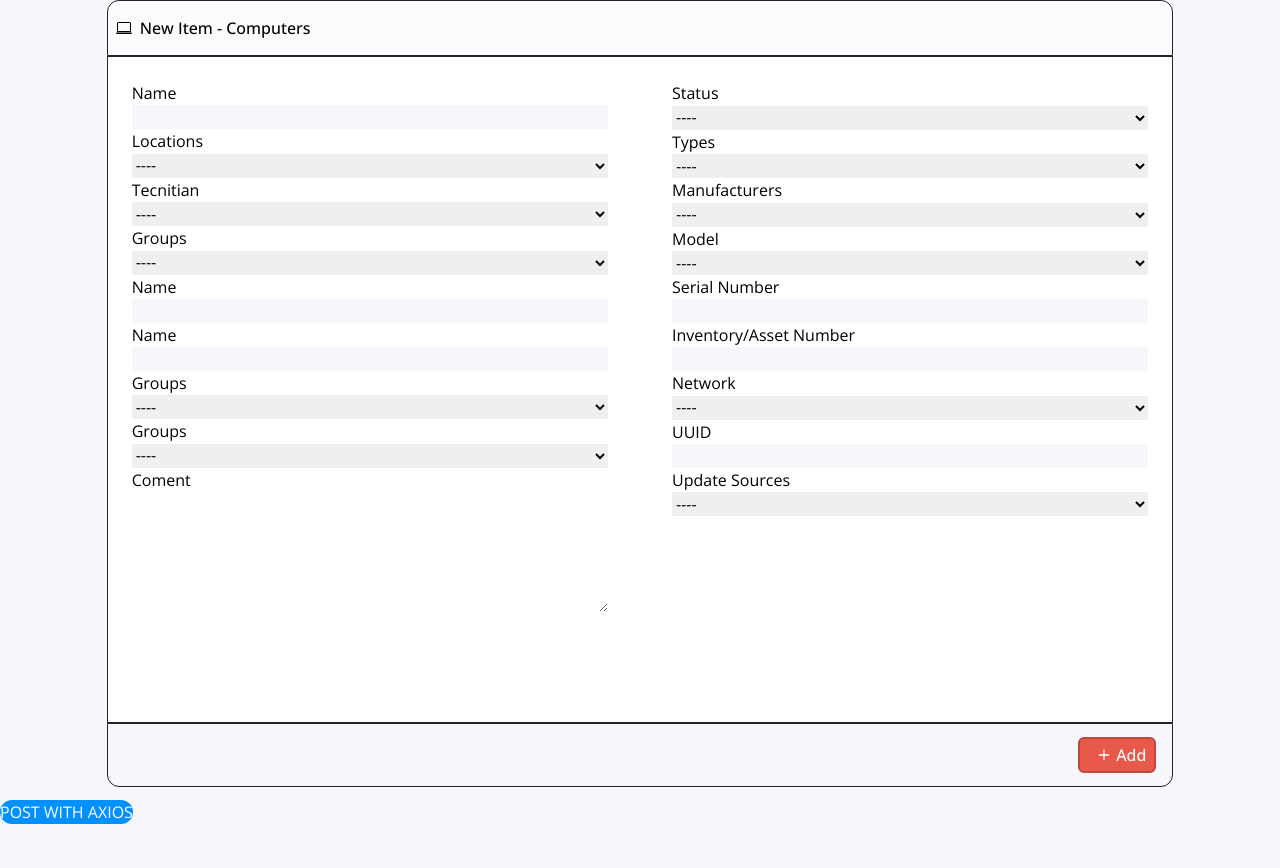
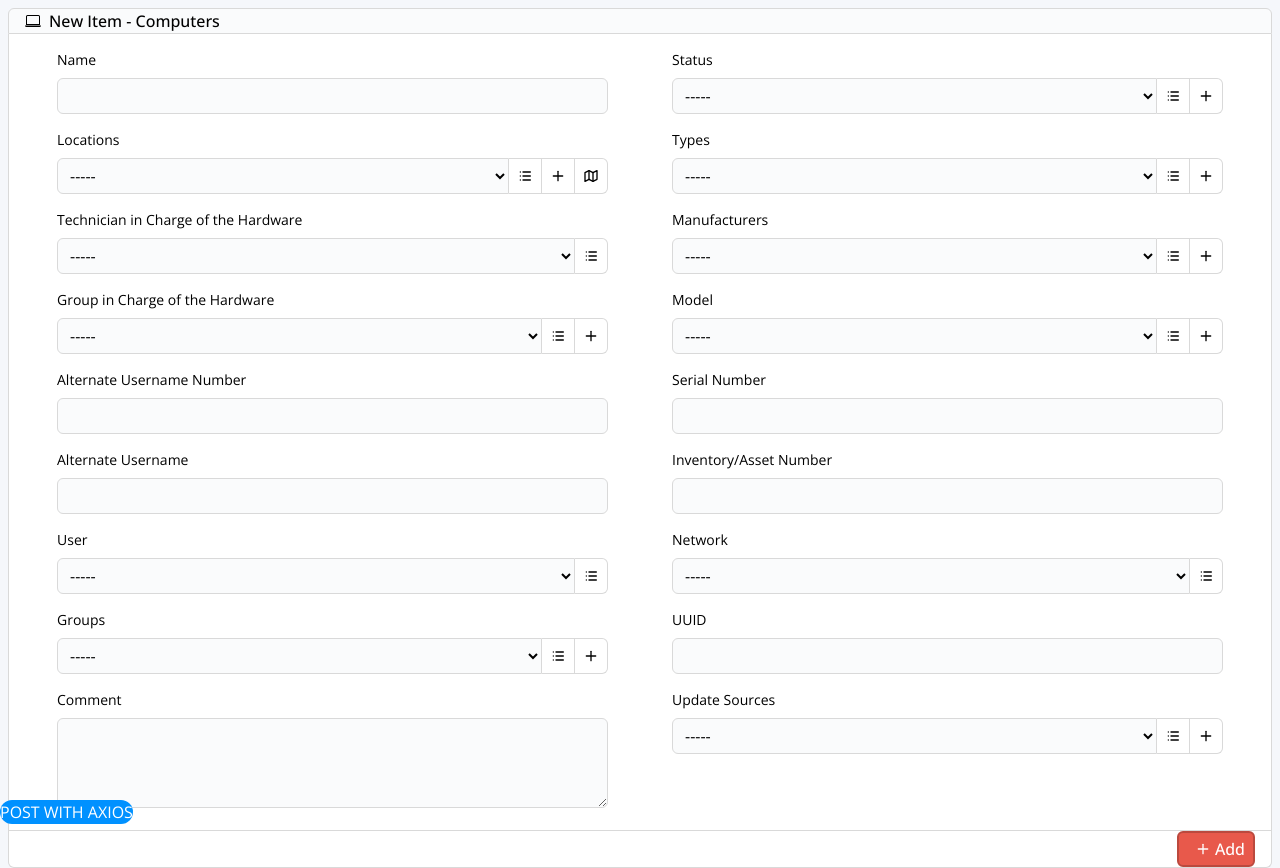
Before and after one commit to sydgibbon/guti-front, a React (Create React App) app: page /computerform in a window 1280 px wide. Before the commit the page ends 824 px from the top, so only its background shows below. Built offline with nearby package versions, Linux system fonts and the light colour scheme; no server answers.

Commit message:
finished FE8 task, created ComputerForm.jsx

```diff
--- a/src/component/forms/assets/ComputerForm.jsx
+++ b/src/component/forms/assets/ComputerForm.jsx
@@ -1,117 +1,206 @@
 import React from 'react'
 import { BsLaptop } from "react-icons/bs";
-import { TbPlus } from 'react-icons/tb';
+import { TbPlus, TbList, TbMap } from 'react-icons/tb';
 
 const ComputerForm = () => {
 	return (
-		<div className='computer-form flex flex-col w-full items-center h-screen'>
-			<div className='form-header flex bg-[#FAFBFC] h-14 w-5/6 border-1 border-primary-dark rounded-t-xl'>
+		// <div> general
+		<div className='computer-form flex flex-col w-screen items-center h-screen divide-y divide-y-reverse'>
+			{/* <div> de Form Header */}
+			{/* usé el "w-[calc(100%-1rem)]" para poder ver los bordes */}
+			<div className='form-header flex bg-[#FAFBFC] h-14 w-[calc(100%-1rem)] border rounded-t-md border-[#D9D9D9] mt-2 mx-auto pl-2'>
 				<BsLaptop className='inline my-auto mx-2' />
 				<p className='text-base my-auto font-medium'>New Item - Computers</p>
 			</div>
-			<div className='form-container h-5/6 w-5/6 p-4 border-1 border-primary-dark bg-[#FFFFFF]'>
+			{/* <div> contenedor del Form */}
+			<div className='form-container h-full w-[calc(100%-1rem)] p-4 border border-[#D9D9D9] bg-white'>
 				<form className='flex justify-between'>
-					<div className='first-form w-1/2 m-2 mr-8'>
-						<div className='name-input'>
-							<p>Name</p>
-							<input className='w-full'></input>
+					{/* se utilizan dos <div> para separar los inputs, este es el primero */}
+					<div className='first-form w-1/2 mx-8'>
+						<div className='input-name mb-4'>
+							<p className='text-sm mb-2'>Name</p>
+							<input className='w-full px-2 rounded-md h-9 border-1 border-[#D9D9D9] bg-[#FAFBFC]'></input>
 						</div>
-						<div className='locations-input'>
-							<p>Locations</p>
-							<select className='w-full'>
-								<option value="----">----</option>
-							</select>
+						<div className='input-locations my-4'>
+							<p className='text-sm mb-2'>Locations</p>
+							<div className='flex divide-x divide-x-reverse'>
+								<select className='w-full px-2 rounded-l-md h-9 border border-[#D9D9D9] bg-[#FAFBFC]'>
+									<option value="-----">-----</option>
+								</select>
+								<button className='h-9 border border-[#D9D9D9]'>
+									<TbList className='mx-2' />
+								</button>
+								<button className='h-9 border border-[#D9D9D9]'>
+									<TbPlus className='mx-2' />
+								</button>
+								<button className='rounded-r-md h-9 border border-[#D9D9D9]'>
+									<TbMap className='mx-2' />
+								</button>
+							</div>
 						</div>
-						<div className='tecnitian-input'>
-							<p>Tecnitian</p>
-							<select className='w-full'>
-								<option value="----">----</option>
-							</select>
+						<div className='input-technitian my-4'>
+							<p className='text-sm mb-2'>Technician in Charge of the Hardware</p>
+							<div className='flex divide-x divide-x-reverse'>
+								<select className='w-full px-2 rounded-l-md h-9 border border-[#D9D9D9] bg-[#FAFBFC]'>
+									<option value="-----">-----</option>
+								</select>
+								<button className='h-9 border rounded-r-md border-[#D9D9D9]'>
+									<TbList className='mx-2' />
+								</button>
+							</div>
 						</div>
-						<div className='groups-input'>
-							<p>Groups</p>
-							<select className='w-full'>
-								<option value="----">----</option>
-							</select>
+						<div className='input-group-in-charge my-4'>
+							<p className='text-sm mb-2'>Group in Charge of the Hardware</p>
+							<div className='flex divide-x divide-x-reverse'>
+								<select className='w-full px-2 rounded-l-md h-9 border border-[#D9D9D9] bg-[#FAFBFC]'>
+									<option value="-----">-----</option>
+								</select>
+								<button className='h-9 border border-[#D9D9D9]'>
+									<TbList className='mx-2' />
+								</button>
+								<button className='h-9 border rounded-r-md border-[#D9D9D9]'>
+									<TbPlus className='mx-2' />
+								</button>
+							</div>
 						</div>
-						<div className='name-input'>
-							<p>Name</p>
-							<input className='w-full'></input>
+						<div className='input-alternate-username-number my-4'>
+							<p className='text-sm mb-2'>Alternate Username Number</p>
+							<input className='w-full px-2 rounded-md h-9 border-1 border-[#D9D9D9] bg-[#FAFBFC]'></input>
 						</div>
-						<div className='name-input'>
-							<p>Name</p>
-							<input className='w-full'></input>
+						<div className='input-alternate-username my-4'>
+							<p className='text-sm mb-2'>Alternate Username</p>
+							<input className='w-full px-2 rounded-md h-9 border-1 border-[#D9D9D9] bg-[#FAFBFC]'></input>
 						</div>
-						<div className='groups-input'>
-							<p>Groups</p>
-							<select className='w-full'>
-								<option value="----">----</option>
-							</select>
+						<div className='input-user my-4'>
+							<p className='text-sm mb-2'>User</p>
+							<div className='flex divide-x divide-x-reverse'>
+								<select className='w-full px-2 rounded-l-md h-9 border border-[#D9D9D9] bg-[#FAFBFC]'>
+									<option value="-----">-----</option>
+								</select>
+								<button className='h-9 border rounded-r-md border-[#D9D9D9]'>
+									<TbList className='mx-2' />
+								</button>
+							</div>
 						</div>
-						<div className='groups-input'>
-							<p>Groups</p>
-							<select className='w-full'>
-								<option value="----">----</option>
-							</select>
+						<div className='input-groups my-4'>
+							<p className='text-sm mb-2'>Groups</p>
+							<div className='flex divide-x divide-x-reverse'>
+								<select className='w-full px-2 rounded-l-md h-9 border border-[#D9D9D9] bg-[#FAFBFC]'>
+									<option value="-----">-----</option>
+								</select>
+								<button className='h-9 border border-[#D9D9D9]'>
+									<TbList className='mx-2' />
+								</button>
+								<button className='h-9 border rounded-r-md border-[#D9D9D9]'>
+									<TbPlus className='mx-2' />
+								</button>
+							</div>
 						</div>
-						<div className='name-input'>
-							<p>Coment</p>
-							<textarea rows='5' className='w-full'></textarea>
+						<div className='input-comment'>
+							<p className='text-sm mb-2'>Comment</p>
+							<textarea rows='3' className='w-full p-2 border rounded-md border-[#D9D9D9] bg-[#FAFBFC]'></textarea>
 						</div>
 					</div>
-					<div className='second-form w-1/2 m-2 ml-8'>
-						<div className='groups-input'>
-							<p>Status</p>
-							<select className='w-full'>
-								<option value="----">----</option>
-							</select>
+					{/* segundo <div> para separar los inputs */}
+					<div className='second-form w-1/2 mx-8'>
+						<div className='input-status mb-4'>
+							<p className='text-sm mb-2'>Status</p>
+							<div className='flex divide-x divide-x-reverse'>
+								<select className='w-full px-2 rounded-l-md h-9 border border-[#D9D9D9] bg-[#FAFBFC]'>
+									<option value="-----">-----</option>
+								</select>
+								<button className='h-9 border border-[#D9D9D9]'>
+									<TbList className='mx-2' />
+								</button>
+								<button className='h-9 border rounded-r-md border-[#D9D9D9]'>
+									<TbPlus className='mx-2' />
+								</button>
+							</div>
 						</div>
-						<div className='groups-input'>
-							<p>Types</p>
-							<select className='w-full'>
-								<option value="----">----</option>
-							</select>
+						<div className='input-types my-4'>
+							<p className='text-sm mb-2'>Types</p>
+							<div className='flex divide-x divide-x-reverse'>
+								<select className='w-full px-2 rounded-l-md h-9 border border-[#D9D9D9] bg-[#FAFBFC]'>
+									<option value="-----">-----</option>
+								</select>
+								<button className='h-9 border border-[#D9D9D9]'>
+									<TbList className='mx-2' />
+								</button>
+								<button className='h-9 border rounded-r-md border-[#D9D9D9]'>
+									<TbPlus className='mx-2' />
+								</button>
+							</div>
 						</div>
-						<div className='groups-input'>
-							<p>Manufacturers</p>
-							<select className='w-full'>
-								<option value="----">----</option>
-							</select>
+						<div className='input-manufacturers my-4'>
+							<p className='text-sm mb-2'>Manufacturers</p>
+							<div className='flex divide-x divide-x-reverse'>
+								<select className='w-full px-2 rounded-l-md h-9 border border-[#D9D9D9] bg-[#FAFBFC]'>
+									<option value="-----">-----</option>
+								</select>
+								<button className='h-9 border border-[#D9D9D9]'>
+									<TbList className='mx-2' />
+								</button>
+								<button className='h-9 border rounded-r-md border-[#D9D9D9]'>
+									<TbPlus className='mx-2' />
+								</button>
+							</div>
 						</div>
-						<div className='groups-input'>
-							<p>Model</p>
-							<select className='w-full'>
-								<option value="----">----</option>
-							</select>
+						<div className='input-model my-4'>
+							<p className='text-sm mb-2'>Model</p>
+							<div className='flex divide-x divide-x-reverse'>
+								<select className='w-full px-2 rounded-l-md h-9 border border-[#D9D9D9] bg-[#FAFBFC]'>
+									<option value="-----">-----</option>
+								</select>
+								<button className='h-9 border border-[#D9D9D9]'>
+									<TbList className='mx-2' />
+								</button>
+								<button className='h-9 border rounded-r-md border-[#D9D9D9]'>
+									<TbPlus className='mx-2' />
+								</button>
+							</div>
 						</div>
-						<div className='name-input'>
-							<p>Serial Number</p>
-							<input className='w-full'></input>
+						<div className='input-serial-number mb-4'>
+							<p className='text-sm mb-2'>Serial Number</p>
+							<input className='w-full px-2 rounded-md h-9 border-1 border-[#D9D9D9] bg-[#FAFBFC]'></input>
 						</div>
-						<div className='name-input'>
-							<p>Inventory/Asset Number</p>
-							<input className='w-full'></input>
+						<div className='input-inventory-asset-number mb-4'>
+							<p className='text-sm mb-2'>Inventory/Asset Number</p>
+							<input className='w-full px-2 rounded-md h-9 border-1 border-[#D9D9D9] bg-[#FAFBFC]'></input>
 						</div>
-						<div className='groups-input'>
-							<p>Network</p>
-							<select className='w-full'>
-								<option value="----">----</option>
-							</select>
+						<div className='input-network my-4'>
+							<p className='text-sm mb-2'>Network</p>
+							<div className='flex divide-x divide-x-reverse'>
+								<select className='w-full px-2 rounded-l-md h-9 border border-[#D9D9D9] bg-[#FAFBFC]'>
+									<option value="-----">-----</option>
+								</select>
+								<button className='h-9 border rounded-r-md border-[#D9D9D9]'>
+									<TbList className='mx-2' />
+								</button>
+							</div>
 						</div>
-						<div className='name-input'>
-							<p>UUID</p>
-							<input className='w-full'></input>
+						<div className='input-uuid mb-4'>
+							<p className='text-sm mb-2'>UUID</p>
+							<input className='w-full px-2 rounded-md h-9 border-1 border-[#D9D9D9] bg-[#FAFBFC]'></input>
 						</div>
-						<div className='groups-input'>
-							<p>Update Sources</p>
-							<select className='w-full'>
-								<option value="----">----</option>
-							</select>
+						<div className='input-update-sources my-4'>
+							<p className='text-sm mb-2'>Update Sources</p>
+							<div className='flex divide-x divide-x-reverse'>
+								<select className='w-full px-2 rounded-l-md h-9 border border-[#D9D9D9] bg-[#FAFBFC]'>
+									<option value="-----">-----</option>
+								</select>
+								<button className='h-9 border border-[#D9D9D9]'>
+									<TbList className='mx-2' />
+								</button>
+								<button className='h-9 border rounded-r-md border-[#D9D9D9]'>
+									<TbPlus className='mx-2' />
+								</button>
+							</div>
 						</div>
 					</div>
 				</form>
 			</div>
-			<div className='form-footer flex h-16 w-5/6 border-1 border-primary-dark rounded-b-xl justify-end '>
+			{/* <div> del footer */}
+			<div className='form-footer flex h-16 w-[calc(100%-1rem)] border rounded-b-md border-[#D9D9D9] justify-end mb-2 bg-white'>
 				<div className='flex mr-4 my-auto border-2 border-[#BB493E] rounded-md bg-[#E8594B] text-white'>
 					<TbPlus className='inline ml-4 mr-1 my-2' />
 					<p className='text-base my-auto font-medium mr-2'>Add</p>
```
